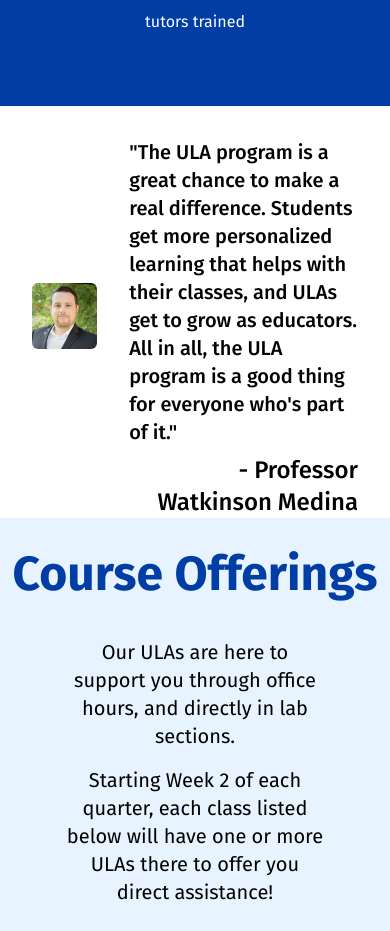
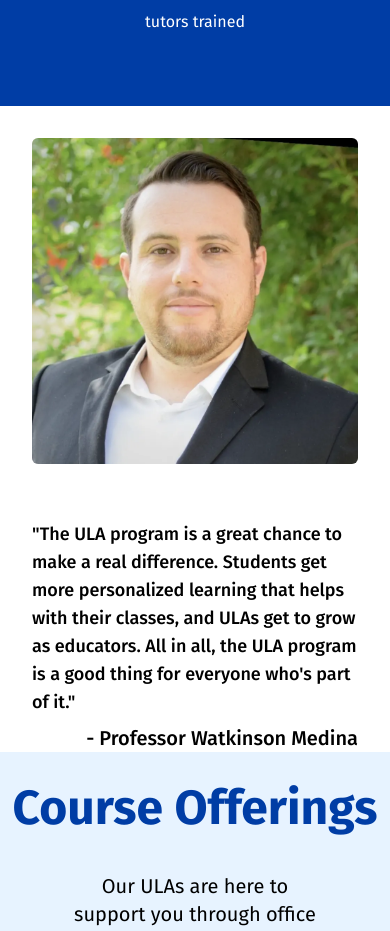
Before and after one commit to acm-ucr/cse-ula, a Next.js app: page /about in a window 390 px wide. Shown: the part 960-1891 px from the top of the page. Built offline with nearby package versions, Linux system fonts and the light colour scheme.

Commit message:
Added professor mobile responsiveness

```diff
--- a/src/components/about/Professor.tsx
+++ b/src/components/about/Professor.tsx
@@ -3,20 +3,20 @@ import professorImage from "@/public/about/watkinsonMedina.webp";
 
 const Professor = () => {
   return (
-    <div className="mx-8 flex items-center gap-8">
+    <div className="mx-8 flex flex-col justify-center gap-8 xl:flex-row xl:items-center">
       <Image
         src={professorImage}
         alt="Professor Watkinson Medina"
-        className="mb-6 w-1/5 rounded-md"
+        className="mb-6 w-full rounded-md xl:w-1/5"
       />
-      <div className="w-4/5">
-        <p className="text-xl font-medium text-black">
+      <div className="w-full xl:w-4/5">
+        <p className="text-lg font-medium text-black xl:text-xl">
           "The ULA program is a great chance to make a real difference. Students
           get more personalized learning that helps with their classes, and ULAs
           get to grow as educators. All in all, the ULA program is a good thing
           for everyone who's part of it."
         </p>
-        <p className="mt-2 text-right text-2xl font-medium">
+        <p className="mt-2 text-right text-xl font-medium xl:text-2xl">
           - Professor Watkinson Medina
         </p>
       </div>
```
